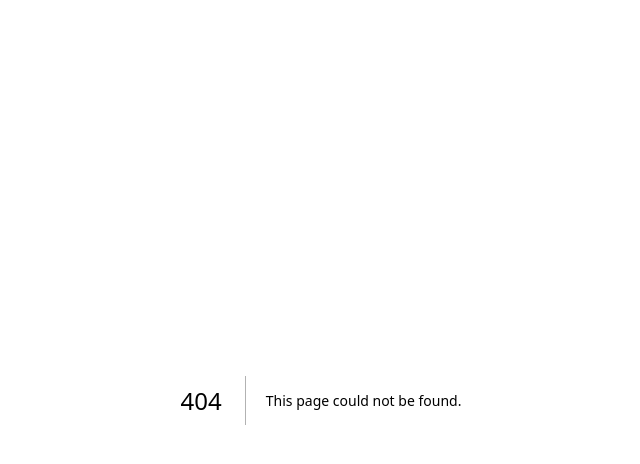
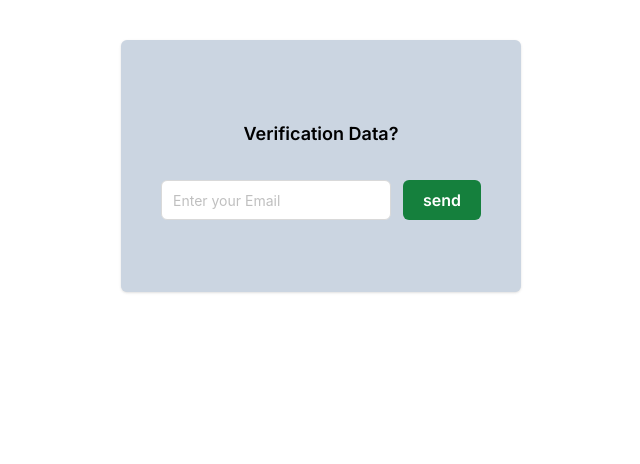
Before and after one commit to muhamash/next-contentAi, a Next.js app: page /forgetPassword in a window 1280 px wide. Before the commit this address had no page. Shown: the top 464 px of the page, without its empty margins (319-959 px from the left). Built offline with nearby package versions, Linux system fonts and the light colour scheme.

Commit message:
forget password card

```diff
--- /dev/null
+++ b/src/app/forgetPassword/page.tsx
@@ -0,0 +1,42 @@
+'use client'
+
+import React, { useState } from 'react';
+import {Input} from 'antd'
+
+const ForgetPassword = () =>
+{
+    const [ state, setState ] = useState()
+
+    const handleChange = ( e:any ) =>
+    {
+        setState(e.target.value)
+    }
+
+    const handleClick = () =>
+    {
+        console.log(state)
+    }
+
+    return (
+        <div className='py-10'>
+            <div className='md:w-[400px] w-[60%] mx-auto bg-slate-300 p-10 rounded-md hover:shadow-md shadow'>
+                <div className='text-lg font-semibold text-center pt-10'>
+                    Verification Data?
+                </div>
+                <div className='flex gap-3 items-center py-5'>
+                    <Input
+                        className='h-[40px]'
+                        placeholder="Enter your Email"
+                        value={state}
+                        onChange={handleChange}
+                    />
+                    <button
+                        onClick={()=>handleClick()}
+                        className='text-md font-semibold px-5 py-2 bg-green-700 my-3 rounded-md text-white'>send</button>
+                </div>
+            </div>
+        </div>
+    );
+};
+
+export default ForgetPassword;
--- a/src/app/home/nav.tsx
+++ b/src/app/home/nav.tsx
@@ -1,6 +1,7 @@
 import Link from 'next/link';
-import { PhoneOutlined } from '@ant-design/icons';
+import { PhoneOutlined, MenuUnfoldOutlined, CloseOutlined } from '@ant-design/icons';
 import { useRouter } from 'next/navigation';
+import { useState } from 'react';
 // import Link from 'next/link';
 // import Router from 'next/router';
 
@@ -14,6 +15,9 @@ const Nav = () =>
 {
     const router = useRouter();
 
+    const [ open, setOpen ] = useState( true )
+
+
     const loginClick = () =>
     {
         router.push( 'login/login'
@@ -21,11 +25,22 @@ const Nav = () =>
     }
 
     return (
-        <div className="flex justify-evenly px-5 py-10">
-            <div className="text-blue-600 text-3xl">
+        <nav>
+            <div
+                className='cursor-pointer md:hidden p-3'
+                onClick={() => setOpen( !open )}>
+                <span>{open === true ?
+                    <CloseOutlined className='text-purple-700 text-2xl' /> :
+                    <MenuUnfoldOutlined className='text-purple-700 text-2xl' />}
+                </span>
+
+
+            </div>
+            <div className="flex sm:flex-col lg:flex-row justify-evenly px-5 py-10">
+                {/* <div className="text-blue-600 text-3xl">
                 Logo
-            </div>
-            <div className="flex gap-5 items-center">
+            </div> */}
+                <div className={`flex gap-3 md:flex sm:flex-col md:flex-row absolute duration-300 flex-wrap md:items-center ${ open ? 'top-6 px-10' : '-top-[300px] ' }`}>
                     <div className='hover:text-navItems hover:text-lg  transition-all ease-in-out duration-300 cursor-pointer'>
                         Home
                     </div>
@@ -38,9 +53,9 @@ const Nav = () =>
                     <div className='hover:text-navItems hover:text-lg  transition-all ease-in-out duration-300 cursor-pointer'>
                         ABout Us
                     </div>
-            </div>
-            <div className="flex gap-3 items-center">
-                <div className="bg-gradient-to-r from-teal-500 via-cyan-500 to-blue-500  text-lg p-[1px] rounded-3xl hover:shadow-2xl transition-all duration-300 cursor-pointer  hover:p-[2px]">
+                    <div className=''>
+                        <div className="flex gap-3 lg:items-center sm:flex-col lg:flex-row">
+                            <div className="bg-gradient-to-r from-teal-500 via-cyan-500 to-blue-500  text-lg p-[1px] rounded-3xl hover:shadow-2xl transition-all duration-300 cursor-pointer  hover:p-[2px] w-fit">
                                 <div className='flex items-center gap-2 bg-slate-100 px-4 py-2 text-violet-950 rounded-3xl font-semibold hover:text-red-700'>
                                     <div>
                                         <PhoneOutlined className='text-2xl' />
@@ -50,16 +65,19 @@ const Nav = () =>
                                     </div>
                                 </div>
                             </div>
-                {/* user log in */ }
+                            {/* user log in */}
                             <div>
                                 <Link href='/login'>
-                        <button  onClick={() => loginClick} className='bg-blue-500 hover:bg-blue-700 text-white font-bold py-3 px-6 rounded shadow-md shadow-violet-200'>
+                                    <button onClick={() => loginClick()} className='bg-blue-500 hover:bg-blue-700 text-white font-bold py-3 px-6 rounded shadow-md shadow-violet-200'>
                                         Login
                                     </button>
                                 </Link>
                             </div>
                         </div>
                     </div>
+                </div>
+            </div>
+        </nav>
     )
 };
 
--- a/src/app/home/home.tsx
+++ b/src/app/home/page.tsx
@@ -5,7 +5,8 @@ import React from "react"
 import {motion} from 'framer-motion'
 import Login from "../login/page";
 
-const HomePage = () => {
+const HomePage = () =>
+{
     return (
         <div>
             <motion.div
--- a/src/app/login/page.tsx
+++ b/src/app/login/page.tsx
@@ -121,9 +121,11 @@ const Login = () =>
                                     </Button>
                                 </div>
                                 <div>
+                                    <Link href={'/forgetPassword'}>
                                         <p className='text-violet-600 font-OpenSans font-semibold cursor-pointer hover:text-red-700 underline'>
                                             Forgot password
                                         </p>
+                                    </Link>
                                 </div>
                             </div>
                         </Form.Item>
--- a/src/app/page.tsx
+++ b/src/app/page.tsx
@@ -1,6 +1,6 @@
 'use client'
 
-import HomePage from './home/home';
+import HomePage from './home/page';
 export default function Home ()
 {
   return (
--- a/src/app/register/page.tsx
+++ b/src/app/register/page.tsx
@@ -143,8 +143,8 @@ const Register = () => {
           </Form.Item>
 
           <Form.Item
-            name="nickname"
-            label="Nickname"
+            name="userName"
+            label="User Name"
             tooltip="What do you want others to call you?"
             rules={[
               {
```
Lines whose indentation alone changed are shown as unchanged.
